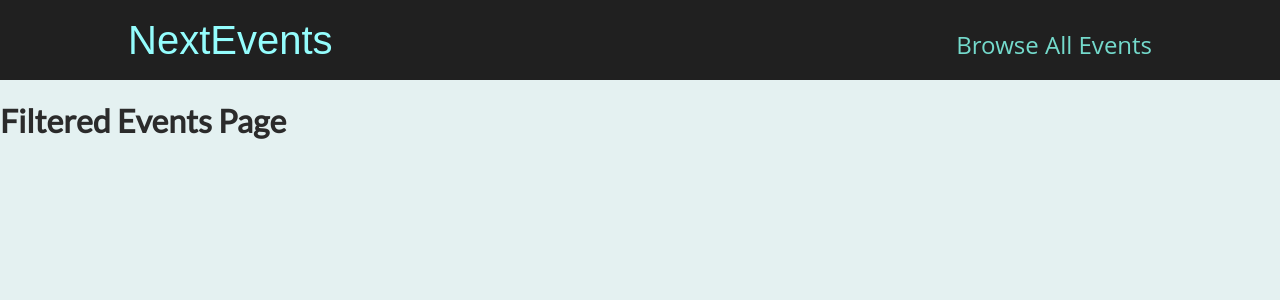
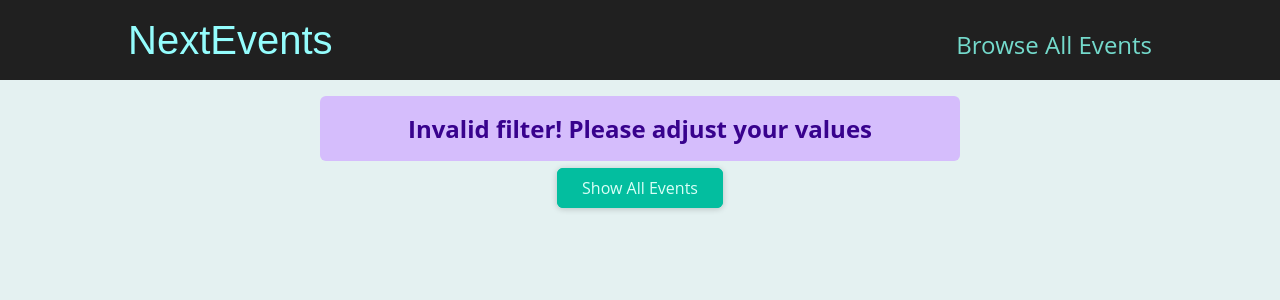
Before and after one commit to Ammar-Raneez/Basic_Next_Routing_App, a Next.js app: page /events/e2 in a window 1280 px wide. Shown: the top 300 px of the page. Built offline with nearby package versions, Linux system fonts and the light colour scheme.

Commit message:
feat: filter based on date

```diff
--- /dev/null
+++ b/components/events/results-title.jsx
@@ -0,0 +1,20 @@
+import Button from '../ui/button';
+import classes from './results-title.module.css';
+
+function ResultsTitle(props) {
+  const { date } = props;
+
+  const humanReadableDate = new Date(date).toLocaleDateString('en-US', {
+    month: 'long',
+    year: 'numeric',
+  });
+
+  return (
+    <section className={classes.title}>
+      <h1>Events in {humanReadableDate}</h1>
+      <Button link='/events'>Show all events</Button>
+    </section>
+  );
+}
+
+export default ResultsTitle;
--- /dev/null
+++ b/components/events/results-title.module.css
@@ -0,0 +1,6 @@
+.title {
+  margin: 2rem auto;
+  width: 90%;
+  max-width: 40rem;
+  text-align: center;
+}
--- /dev/null
+++ b/components/ui/error-alert.jsx
@@ -0,0 +1,7 @@
+import classes from './error-alert.module.css';
+
+function ErrorAlert(props) {
+  return <div className={classes.alert}>{props.children}</div>;
+}
+
+export default ErrorAlert;
--- /dev/null
+++ b/components/ui/error-alert.module.css
@@ -0,0 +1,12 @@
+.alert {
+  margin: 1rem auto;
+  padding: 1rem 2rem;
+  width: 90%;
+  max-width: 40rem;
+  background-color: #d5bdfc;
+  color: #38028d;
+  font-weight: bold;
+  font-size: 1.5rem;
+  text-align: center;
+  border-radius: 6px;
+}
--- a/pages/events/[...slug].jsx
+++ b/pages/events/[...slug].jsx
@@ -1,8 +1,65 @@
+import { useRouter } from 'next/router';
+import EventList from '../../components/events/event-list';
+import ResultsTitle from '../../components/events/results-title';
+import Button from '../../components/ui/button';
+import ErrorAlert from '../../components/ui/error-alert';
+import { getFilteredEvents } from '../../dummy-data';
+
 function FilteredEventsPage() {
+  const router = useRouter();
+  const filtereData = router.query.slug;
+
+  // renders twice, first time this is undefined
+  if (!filtereData) {
+    return <p className="center">Loading...</p>
+  }
+
+  const [filteredYear, filteredMonth] = filtereData;
+
+  const numYear = +filteredYear;
+  const numMonth = +filteredMonth;
+
+  // if incase, the param is not valid
+  if (isNaN(numYear) || isNaN(numMonth)
+    || numYear > 2030 || numYear < 2021
+    || numMonth > 12 || numMonth < 1) {
+      return (
+        <>
+          <ErrorAlert>
+            <p className="center">Invalid filter! Please adjust your values</p>
+          </ErrorAlert>
+          <div className="center">
+            <Button link="/events">Show All Events</Button>
+          </div>
+        </>
+      );
+  }
+
+  const filteredEvents = getFilteredEvents({
+    year: numYear,
+    month: numMonth,
+  });
+
+  if (!filteredEvents || !filteredEvents.length) {
+    return (
+      <>
+        <ErrorAlert>
+          <p className="center">No events found for the chosen filter</p>
+        </ErrorAlert>
+        <div className="center">
+          <Button link="/events">Show All Events</Button>
+        </div>
+      </>
+    );
+  }
+
+  const date = new Date(numYear, numMonth - 1);
+
   return (
-    <div>
-      <h1>Filtered Events Page</h1>
-    </div>
+    <>
+      <ResultsTitle date={date} />
+      <EventList items={filteredEvents} />
+    </>
   );
 }
 
```
Also changed, not shown: pages/events/[eventId].jsx (+6 -1 lines).
